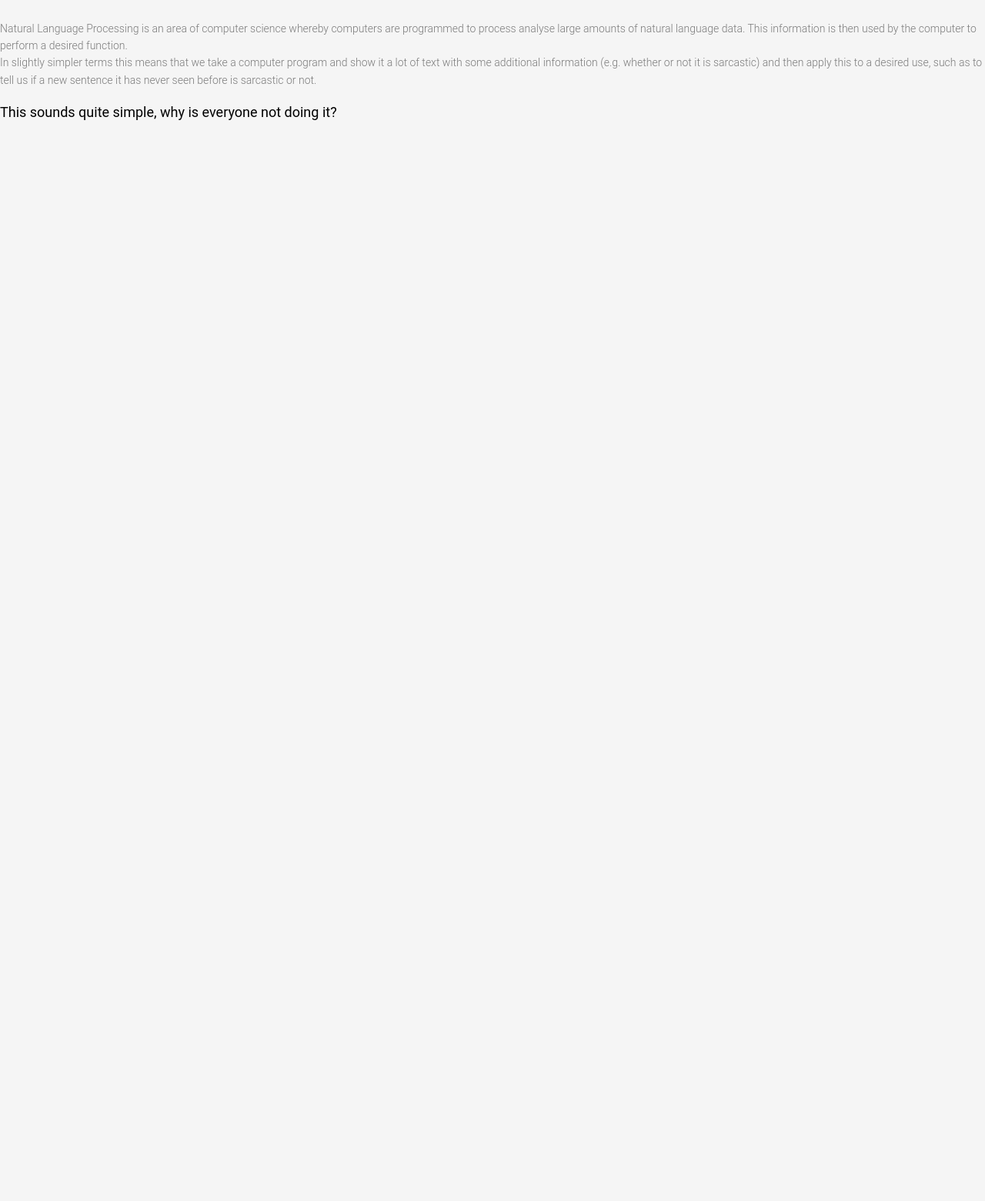
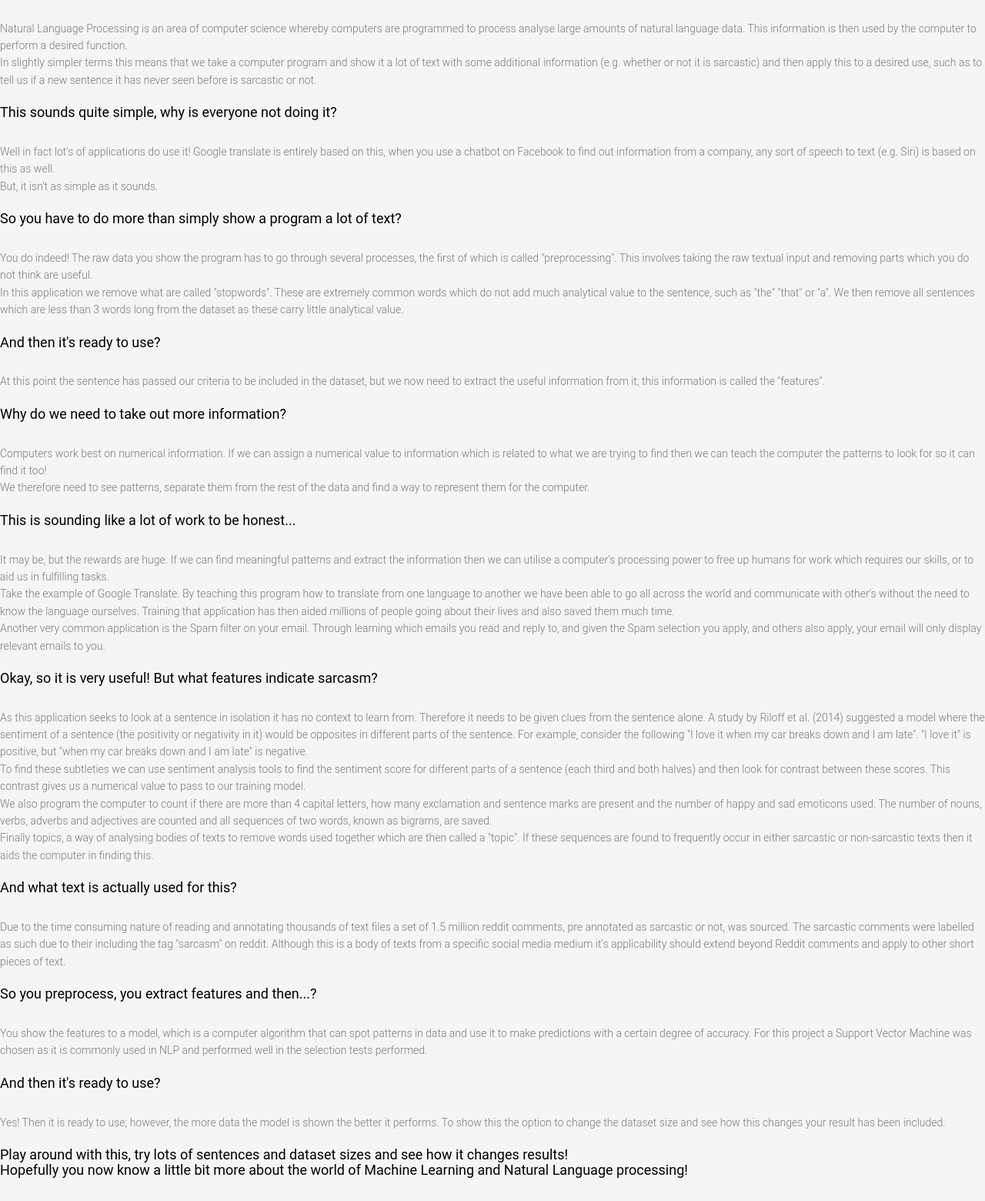
Before and after one commit to jambo1/Project, a Flask app: page /about in a window 1280 px wide. Shown: the part 599-2159 px from the top of the page at 77% size. Before the commit the page ends 755 px from the top, so only its background shows below. Run offline with Flask 2, Linux system fonts and the light colour scheme; parts of the project's set-up code (start-up, migrations or seed data) failed here and were passed over; some libraries are stand-ins or nearby versions.

Commit message:
About info added to

```diff
--- a/WebSite/app/templates/about.html
+++ b/WebSite/app/templates/about.html
@@ -34,7 +34,73 @@ This website has been made to show the capabilities of computer intelligence in
 </p>
 <h4>This sounds quite simple, why is everyone not doing it?</h4>
 <p>
-
+Well in fact lot's of applications do use it! Google translate is entirely based on this, when you use a chatbot
+    on Facebook to find out information from a company, any sort of speech to text (e.g. Siri) is based on this as well.
+    <br> But, it isn't as simple as it sounds.
 </p>
-
+<h4>So you have to do more than simply show a program a lot of text?</h4>
+<p>
+    You do indeed! The raw data you show the program has to go through several processes, the first of which is called
+    "preprocessing". This involves taking the raw textual input and removing parts which you do not think are useful. <br>
+    In this application we remove what are called "stopwords". These are extremely common words which do not add much
+    analytical value to the sentence, such as "the" "that" or "a". We then remove all sentences which are less than 3
+    words long from the dataset as these carry little analytical value.
+</p>
+<h4>And then it's ready to use?</h4>
+<p>
+    At this point the sentence has passed our criteria to be included in the dataset, but we now need to extract the useful
+    information from it; this information is called the "features".
+</p>
+<h4>Why do we need to take out more information?</h4>
+<p>
+    Computers work best on numerical information. If we can assign a numerical value to information which is related to
+    what we are trying to find then we can teach the computer the patterns to look for so it can find it too!<br>
+    We therefore need to see patterns, separate them from the rest of the data and find a way to represent them for the computer.
+</p>
+<h4>This is sounding like a lot of work to be honest...</h4>
+<p>
+    It may be, but the rewards are huge. If we can find meaningful patterns and extract the information then we can utilise a computer's
+    processing power to free up humans for work which requires our skills, or to aid us in fulfilling tasks. <br>
+    Take the example of Google Translate. By teaching this program how to translate from one language to another we have been
+    able to go all across the world and communicate with other's without the need to know the language ourselves. Training
+    that application has then aided millions of people going about their lives and also saved them much time.<br>
+    Another very common application is the Spam filter on your email. Through learning which emails you read and reply to,
+    and given the Spam selection you apply, and others also apply, your email will only display relevant emails to you.
+</p>
+<h4>Okay, so it is very useful! But what features indicate sarcasm?</h4>
+<p>
+    As this application seeks to look at a sentence in isolation it has no context to learn from. Therefore it needs to
+    be given clues from the sentence alone. A study by Riloff et al. (2014) suggested a model where the sentiment of a sentence
+    (the positivity or negativity in it) would be opposites in different parts of the sentence. For example, consider the following
+    "I love it when my car breaks down and I am late". "I love it" is positive, but "when my car breaks down and I am late" is negative.
+    <br>To find these subtleties we can use sentiment analysis tools to find the sentiment score for different parts of
+    a sentence (each third and both halves) and then look for contrast between these scores. This contrast gives us a
+    numerical value to pass to our training model.
+    <br>We also program the computer to count if there are more than 4 capital letters, how many exclamation and sentence marks
+    are present and the number of happy and sad emoticons used. The number of nouns, verbs, adverbs and adjectives are counted
+    and all sequences of two words, known as bigrams, are saved.<br>
+    Finally topics, a way of analysing bodies of texts to remove words used together which are then called a "topic".
+    If these sequences are found to frequently occur in either sarcastic or non-sarcastic texts then it aids the computer
+    in finding this.
+</p>
+<h4>And what text is actually used for this?</h4>
+<p>
+    Due to the time consuming nature of reading and annotating thousands of text files a set of 1.5 million reddit comments,
+    pre annotated as sarcastic or not, was sourced. The sarcastic comments were labelled as such due to their including
+    the tag "sarcasm" on reddit. Although this is a body of texts from a specific social media medium it's applicability should
+    extend beyond Reddit comments and apply to other short pieces of text.
+</p>
+<h4>So you preprocess, you extract features and then...?</h4>
+<p>
+    You show the features to a model, which is a computer algorithm that can spot patterns in data and use it to make
+    predictions with a certain degree of accuracy. For this project a Support Vector Machine was chosen as it is commonly
+    used in NLP and performed well in the selection tests performed.
+</p>
+<h4>And then it's ready to use?</h4>
+<p>
+    Yes! Then it is ready to use; however, the more data the model is shown the better it performs. To show this the option
+    to change the dataset size and see how this changes your result has been included. <br>
+</p>
+<h4>Play around with this, try lots of sentences and dataset sizes and see how it changes results!<br>
+    Hopefully you now know a little bit more about the world of Machine Learning and Natural Language processing!</h4>
 {% endblock %}
```
